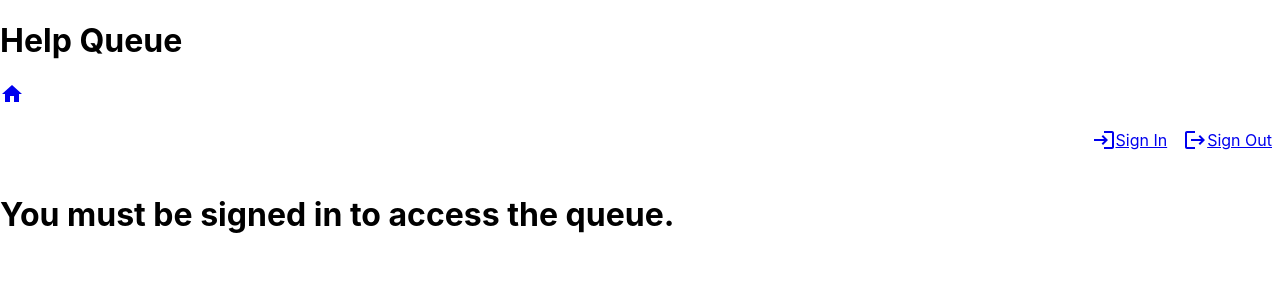
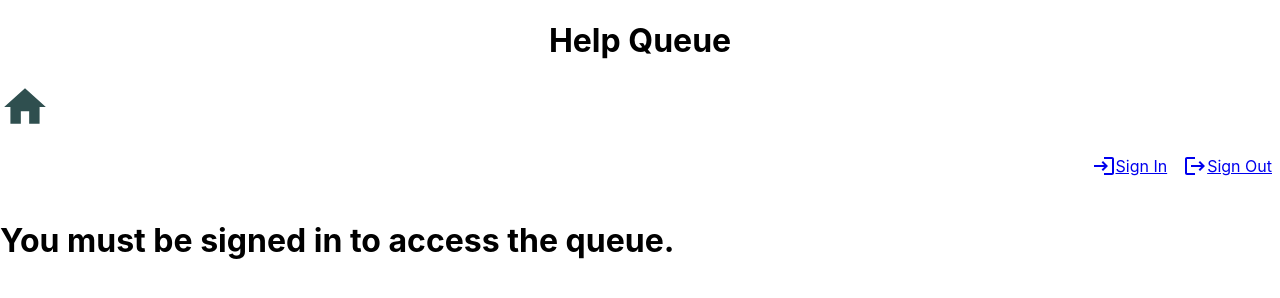
Before and after one commit to ftolentino/help-que-hooks, a React app: page / in a window 1280 px wide. Built offline with nearby package versions, Linux system fonts and the light colour scheme; some packages are replaced by stand-ins of ours; no server answers; the database is empty.

Commit message:
Update Home icon styling

```diff
--- a/src/Components/Header.css
+++ b/src/Components/Header.css
@@ -1,3 +1,11 @@
+.header{
+  text-align: center;
+}
+
+.homeIcon{
+  font-size: large;
+  color: darkslategrey;
+}
 .homeLink{
   display: flex;
   flex-direction: row;
--- a/src/Components/Header.js
+++ b/src/Components/Header.js
@@ -10,12 +10,12 @@ import './Header.css'
 const Header = () => {
   return (
     <React.Fragment>
-      <h1>
+      <h1 className="header">
         Help Queue
       </h1>
       <Link to="/">
         <div className="homeLink">
-          <HomeIcon />
+          <HomeIcon className="homeIcon" style={{fontSize: 50}} />
         </div>
       </Link>
       <div className="linkContainer">
```
